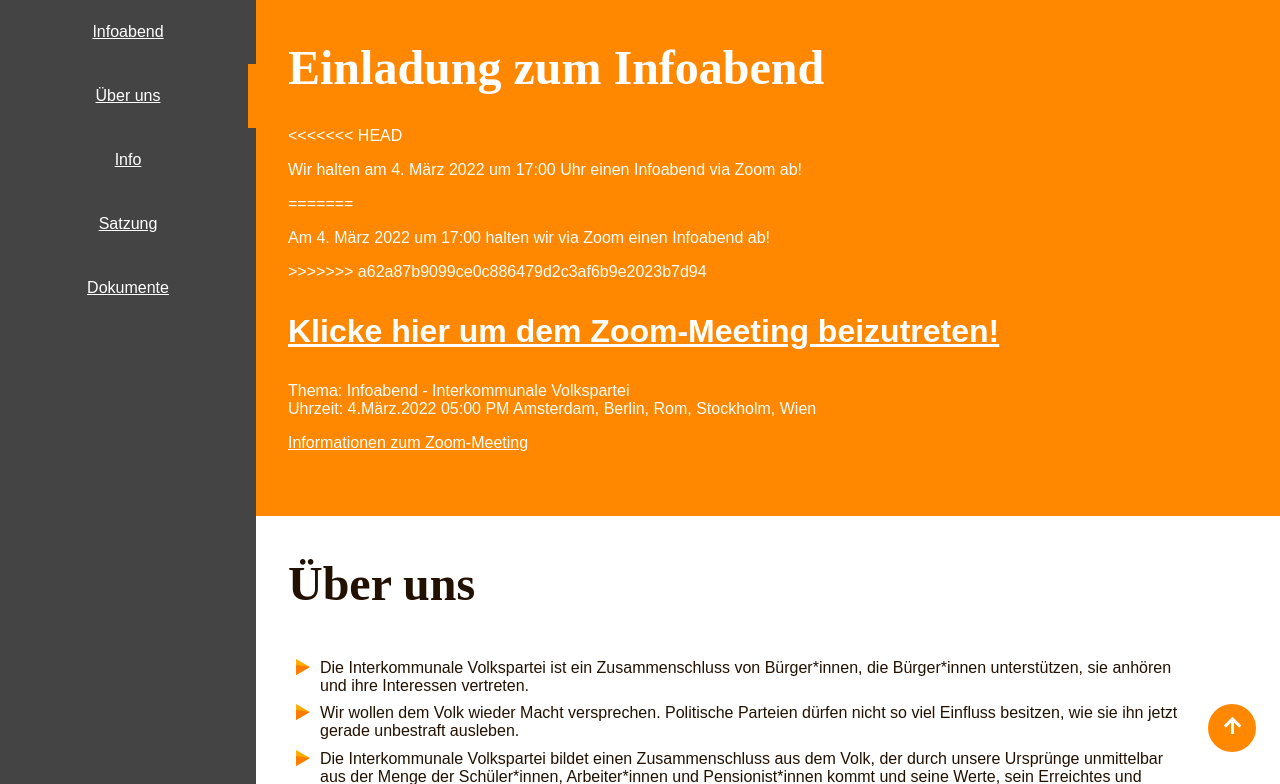
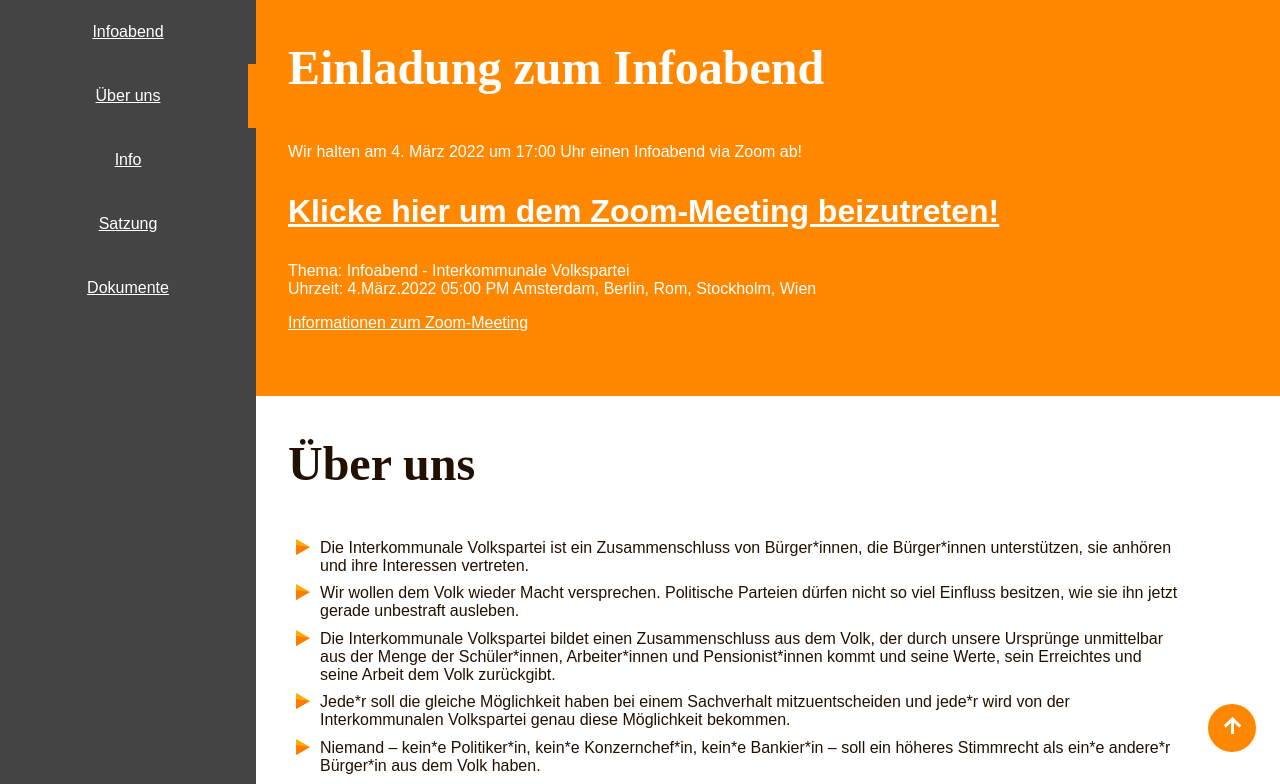
Before and after one commit to RLynx0/IVP-Website, a PHP site: page / in a window 1280 px wide. Shown: the part 351-1135 px from the top of the page. Run offline with PHP 8.4, Linux system fonts and the light colour scheme.

Commit message:
fixed index.php

```diff
--- a/index.php
+++ b/index.php
@@ -87,13 +87,8 @@
             <section id="invitation" class="important">
                 <a id="Einladung"></a>
                 <h2>Einladung zum Infoabend</h2>
-<<<<<<< HEAD
+
                 <p>Wir halten am 4. März 2022 um 17:00 Uhr einen Infoabend via Zoom ab!</p>
-=======
-                <p>
-                    Am 4. März 2022 um 17:00 halten wir via Zoom einen Infoabend ab!
-                </p>
->>>>>>> a62a87b9099ce0c886479d2c3af6b9e2023b7d94
                 <h3>
                     <dib class="linkHolder">
                         <a href="https://us02web.zoom.us/j/83248002737?pwd=b0h6T1ZSaWdKakljYXRqSnl5dTBkQT09" target="empty">
```
